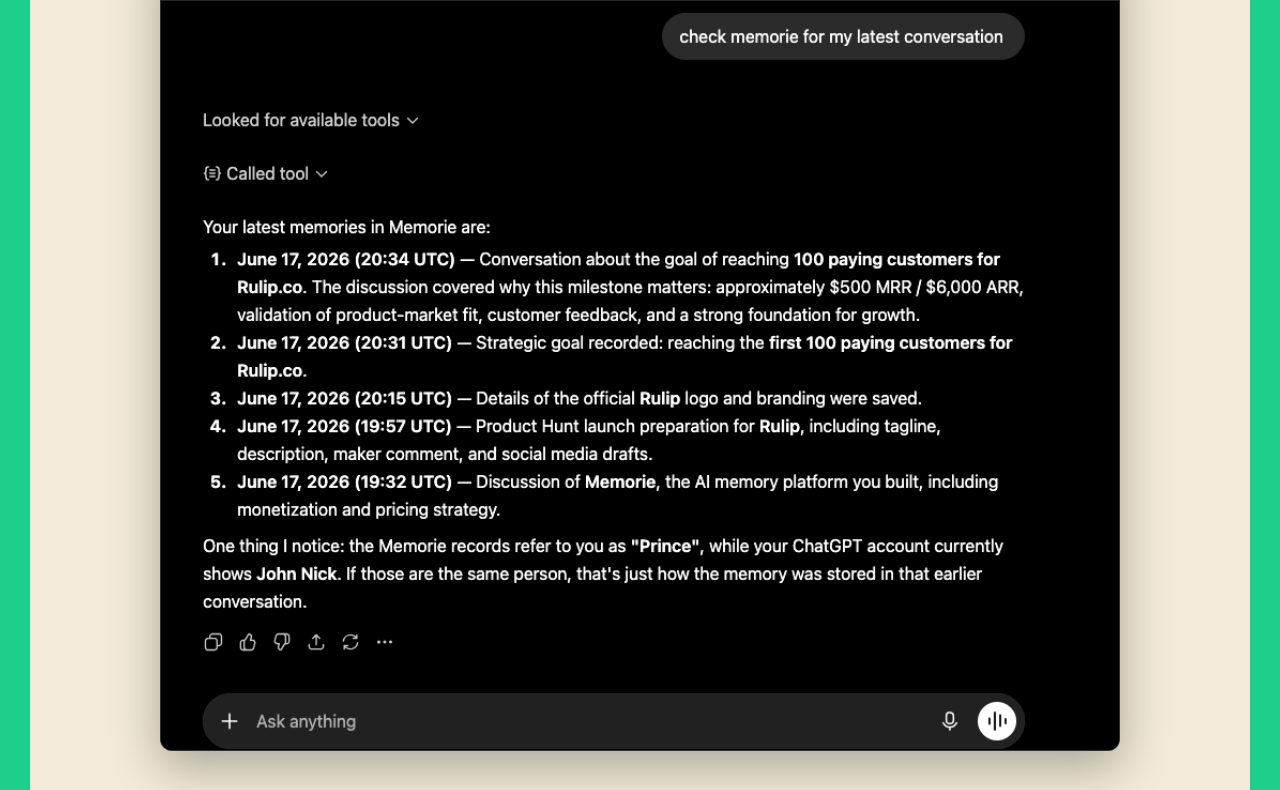
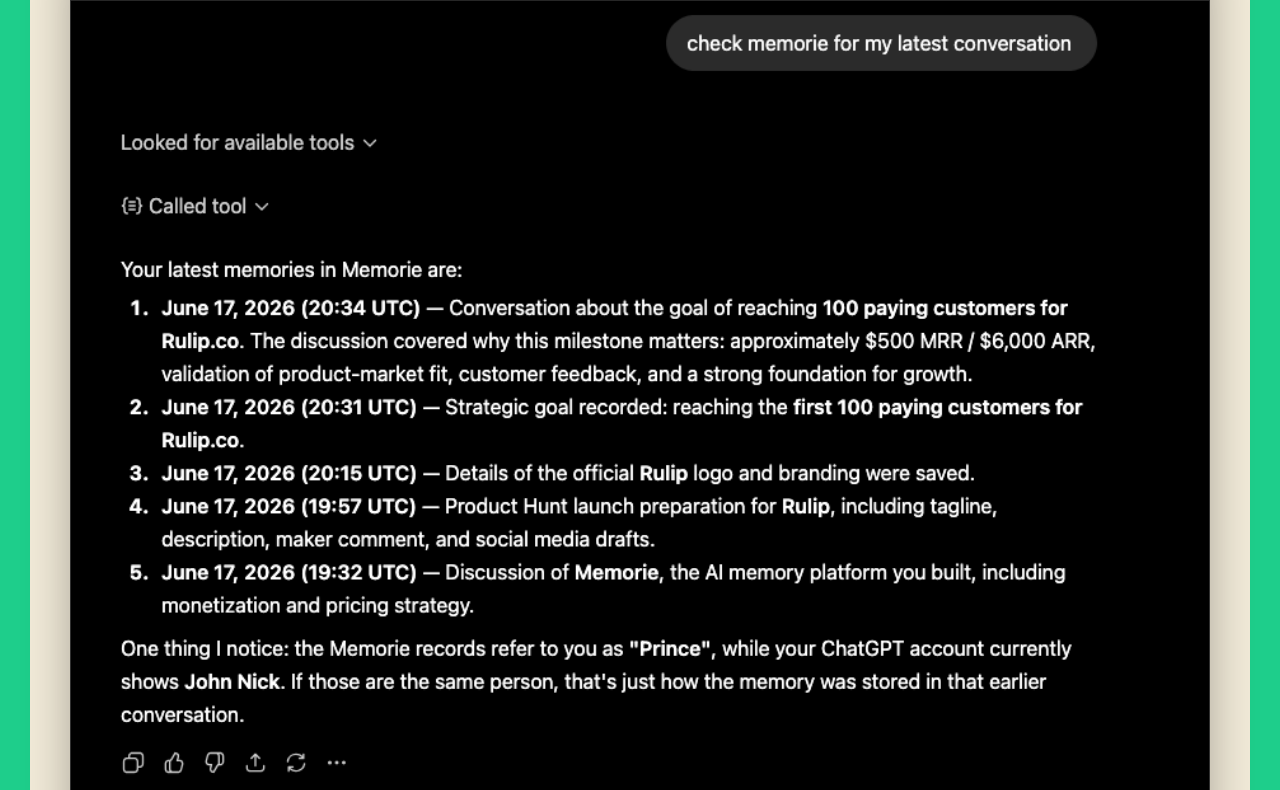
Before and after one commit to kingofalldevs/mcp-trial, a website: page public/landing.html in a window 1280 px wide. Shown: the part 685-1475 px from the top of the page. Drawn offline with Linux system fonts and the light colour scheme; files whose address does not match are found by name.

Commit message:
Increase hero content and screenshot max widths to 1200px and 1140px

```diff
--- a/public/landing.html
+++ b/public/landing.html
@@ -151,7 +151,7 @@
         }
 
         .hero-content {
-            max-width: 1000px;
+            max-width: 1200px;
             width: 100%;
             display: flex;
             flex-direction: column;
@@ -721,7 +721,7 @@
             </div>
 
             <!-- ChatGPT Screenshot Card -->
-            <div style="margin-top: 4rem; width: 100%; max-width: 960px; background: #0d0d0d; border-radius: 12px; overflow: hidden; box-shadow: 0 16px 48px rgba(0,0,0,0.3); border: 1.5px solid rgba(255,255,255,0.15); display: flex; flex-direction: column; z-index: 10; position: relative;">
+            <div style="margin-top: 4rem; width: 100%; max-width: 1140px; background: #0d0d0d; border-radius: 12px; overflow: hidden; box-shadow: 0 16px 48px rgba(0,0,0,0.3); border: 1.5px solid rgba(255,255,255,0.15); display: flex; flex-direction: column; z-index: 10; position: relative;">
                 <div style="display: flex; align-items: center; gap: 0.75rem; padding: 1rem 1.5rem; border-bottom: 1px solid rgba(255,255,255,0.1); background: #0d0d0d; text-align: left;">
                     <img src="https://www.google.com/s2/favicons?sz=64&domain=chatgpt.com" alt="ChatGPT" style="width: 24px; height: 24px; border-radius: 6px;">
                     <span style="font-weight: 700; font-size: 1.1rem; color: #ffffff;">ChatGPT</span>
```
